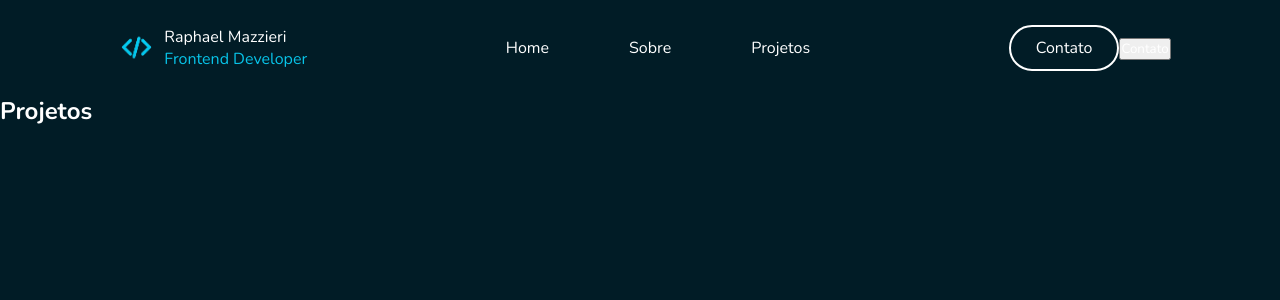
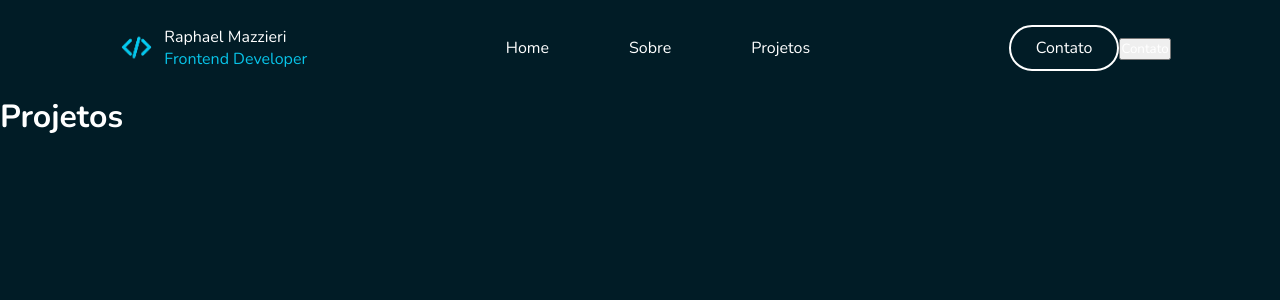
Before and after one commit to mazziera/Portfolio-, a React (Vite) app: page /projects in a window 1280 px wide. Shown: the top 300 px of the page. Built offline with nearby package versions, Linux system fonts and the light colour scheme.

Commit message:
"refactor: refatorado o componente Container"

```diff
--- a/src/components/Container/Container.jsx
+++ b/src/components/Container/Container.jsx
@@ -2,9 +2,9 @@ import styles from "./Container.module.css"
 
 const Container = ({children}) => {
   return (
-    <section className={styles.containerHeight}>
+    <main className={styles.containerHeight}>
     {children}
-    </section>
+    </main>
   )
 }
 
```
